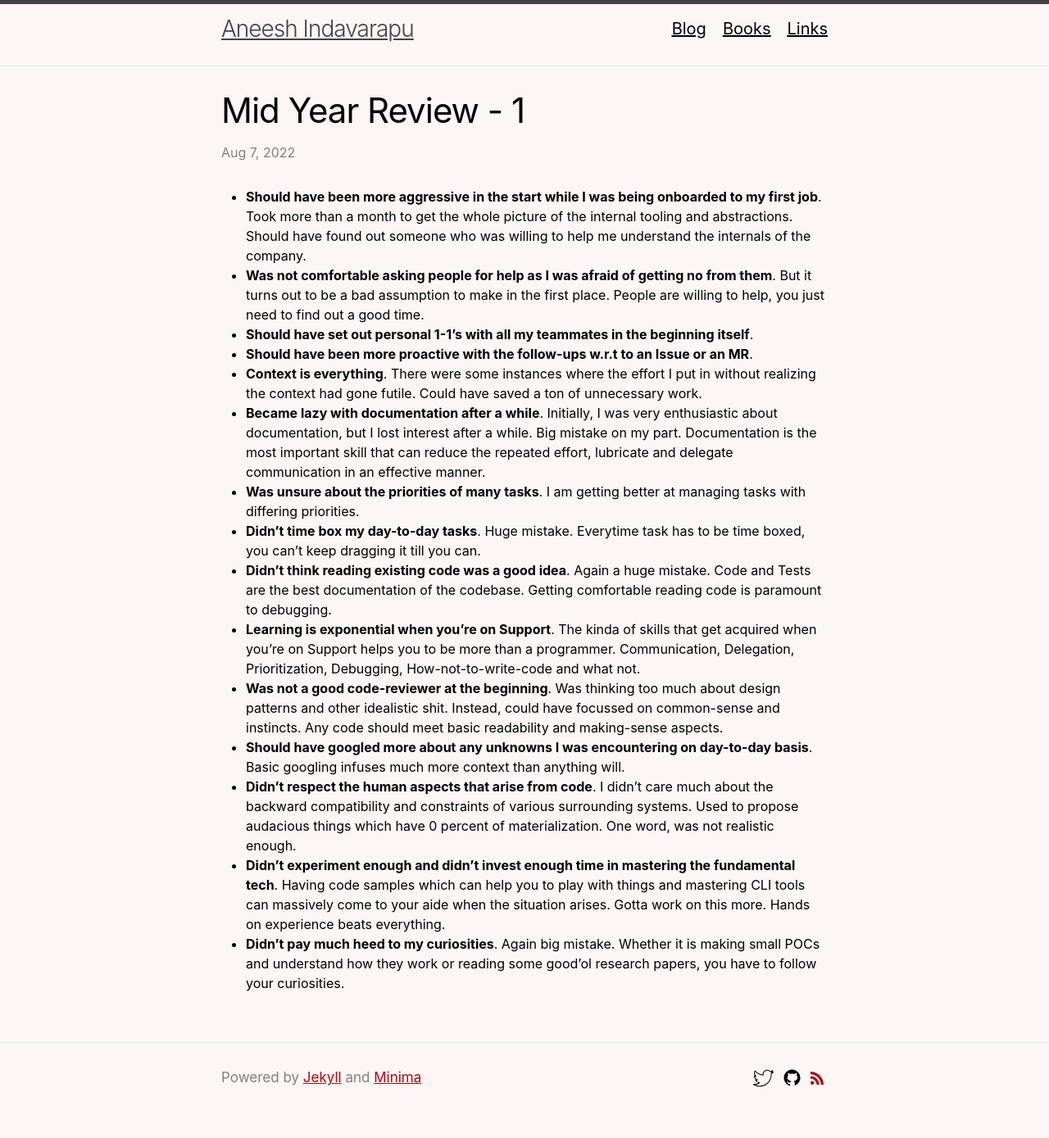
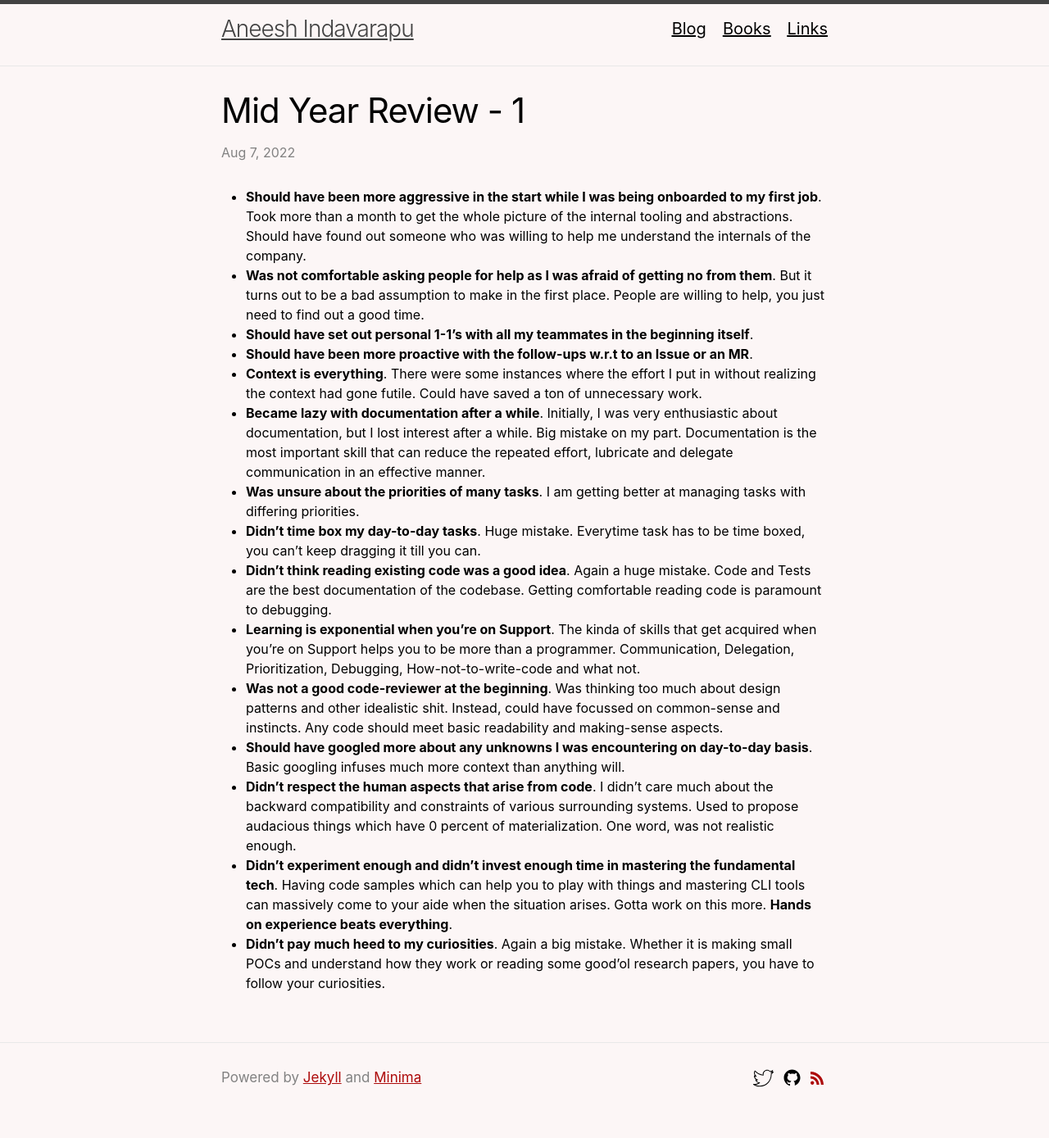
Before and after one commit to aneessh18/aneessh18.github.io, a Jekyll site: the page built from _posts/2022-08-07-mid-year-review-1.markdown, in a window 1280 px wide. Shown: the whole page at 82% size. Built offline with Jekyll 4.4.1, drawn with Linux system fonts in a browser that asks for light colours.

Commit message:
grammer edits

```diff
--- a/_posts/2022-08-07-mid-year-review-1.markdown
+++ b/_posts/2022-08-07-mid-year-review-1.markdown
@@ -18,5 +18,5 @@ permalink: mid-year-review-1
 - **Was not a good code-reviewer at the beginning**. Was thinking too much about design patterns and other idealistic shit. Instead, could have focussed on common-sense and instincts. Any code should meet basic readability and making-sense aspects.
 - **Should have googled more about any unknowns I was encountering on day-to-day basis**. Basic googling infuses much more context than anything will.
 - **Didn't respect the human aspects that arise from code**. I didn't care much about the backward compatibility and constraints of various surrounding systems. Used to propose audacious things which have 0 percent of materialization. One word, was not realistic enough.
-- **Didn't experiment enough and didn't invest enough time in mastering the fundamental tech**.  Having code samples which can help you to play with things and mastering CLI tools can massively come to your aide when the situation arises. Gotta work on this more. Hands on experience beats everything.
-- **Didn't pay much heed to my curiosities**. Again big mistake. Whether it is making small POCs and understand how they work or reading some good'ol research papers, you have to follow your curiosities.
+- **Didn't experiment enough and didn't invest enough time in mastering the fundamental tech**.  Having code samples which can help you to play with things and mastering CLI tools can massively come to your aide when the situation arises. Gotta work on this more. **Hands on experience beats everything**.
+- **Didn't pay much heed to my curiosities**. Again a big mistake. Whether it is making small POCs and understand how they work or reading some good'ol research papers, you have to follow your curiosities.
```
